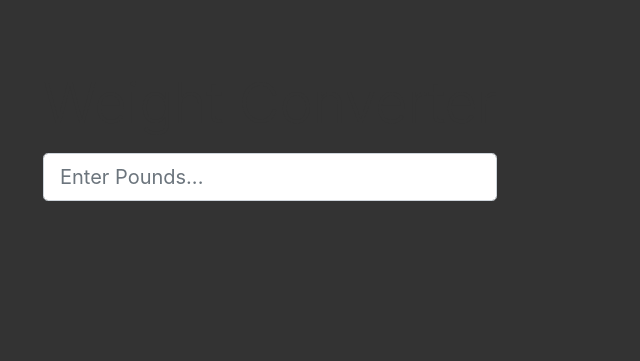
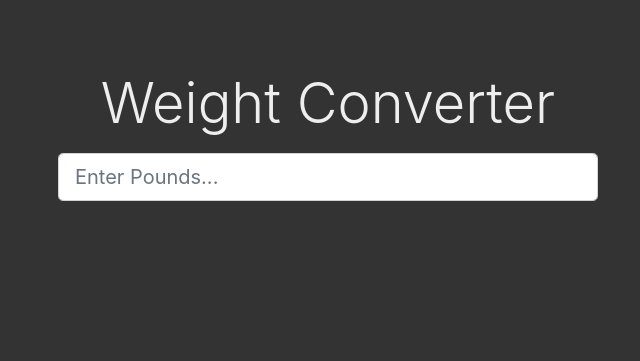
Before and after one commit to HARISHSVR11/WeightConverter, a plain HTML site: page index.html in a window 1280 px wide. Shown: the whole page, without its empty margins (312-952 px from the left). Drawn offline with nearby package versions, Linux system fonts and the light colour scheme.

Commit message:
initial commit

```diff
--- a/index.html
+++ b/index.html
@@ -2,25 +2,23 @@
 <html lang="en">
 <head>
 	<meta charset="UTF-8">
-  <meta name="viewport" content="width=device-width, initial-scale=1.0">
+	<meta name="viewport" content="width=device-width,initial-scale=1.0">
 	<meta http-equiv="X-UA-Compatible" content="ie=edge">
 	<link rel="stylesheet" href="https://maxcdn.bootstrapcdn.com/bootstrap/4.0.0/css/bootstrap.min.css" integrity="sha384-Gn5384xqQ1aoWXA+058RXPxPg6fy4IWvTNh0E263XmFcJlSAwiGgFAW/dAiS6JXm" crossorigin="anonymous">
 	<style>
 	body{
 	margin-top:70px;
 	background:#333;
-  		color:#333;
+	color:#eee;
   }
 </style>
-  <title>Weight Converter</title>
+	<title> Weight Converter</title>
 </head>
 <body>
 <div class="container">
 	<div class="row">
-			<div class="col-mid-6 offset-md-3">
-				<h1 class="display-4 text-center mb-3">
-					Weight Converter
-				</h1>
+	  <div class="col-md-6 offset-md-3">
+		<h1 class="display-4 text-center mb-3">Weight Converter</h1>
 		<form>
 		  <div class="form-group">
 			<input id="lbsInput" type="number" class="form-control form-control-lg" placeholder="Enter Pounds...">
@@ -29,34 +27,36 @@
 		<div id="output">
 		  <div class="card card-primary mb-2">
 			<div class="card-block">
-							<h4>Grams : </h4>
+			  <h4>Grams:</h4>
 			  <div id="gramsOutput"></div>
 			</div>
 		  </div>
+
 		  <div class="card card-success mb-2">
 			<div class="card-block">
-							<h4>Kilograms : </h4>
+			  <h4>Kilograms:</h4>
 			  <div id="kgOutput"></div>
 			</div>
 		  </div>
+
 		  <div class="card card-danger mb-2">
 			<div class="card-block">
-							<h4>Ounces : </h4>
+			  <h4>Ounces:</h4>
 			  <div id="ozOutput"></div>
 			</div>
 		  </div>
 		</div>
 	  </div>
 	</div>
+  </div>
   <script>
-		document.getElementById('output').style.visibility = 'hidden';
-		document.getElementById('lbsInput').addEventListener('input', function(e)
-		{
-			document.getElementById('output').style.visibility = 'visible';
+  document.getElementById("output").style.visibility = "hidden";
+document.getElementById("lbsInput").addEventListener("input", function(e) {
+  document.getElementById("output").style.visibility = "visible";
   let lbs = e.target.value;
-			document.getElementById('gramsOutput').innerHTML = lbs/0.0022046;
-			document.getElementById('KgOutput').innerHTML = lbs/2.2046;
-			document.getElementById('ozOutput').innerHTML = lbs*16;
+  document.getElementById("gramsOutput").innerHTML = lbs / 0.0022046;
+  document.getElementById("kgOutput").innerHTML = lbs / 2.2046;
+  document.getElementById("ozOutput").innerHTML = lbs * 16;
 });
 </script>
 </body>
```
Lines whose indentation alone changed are shown as unchanged.
